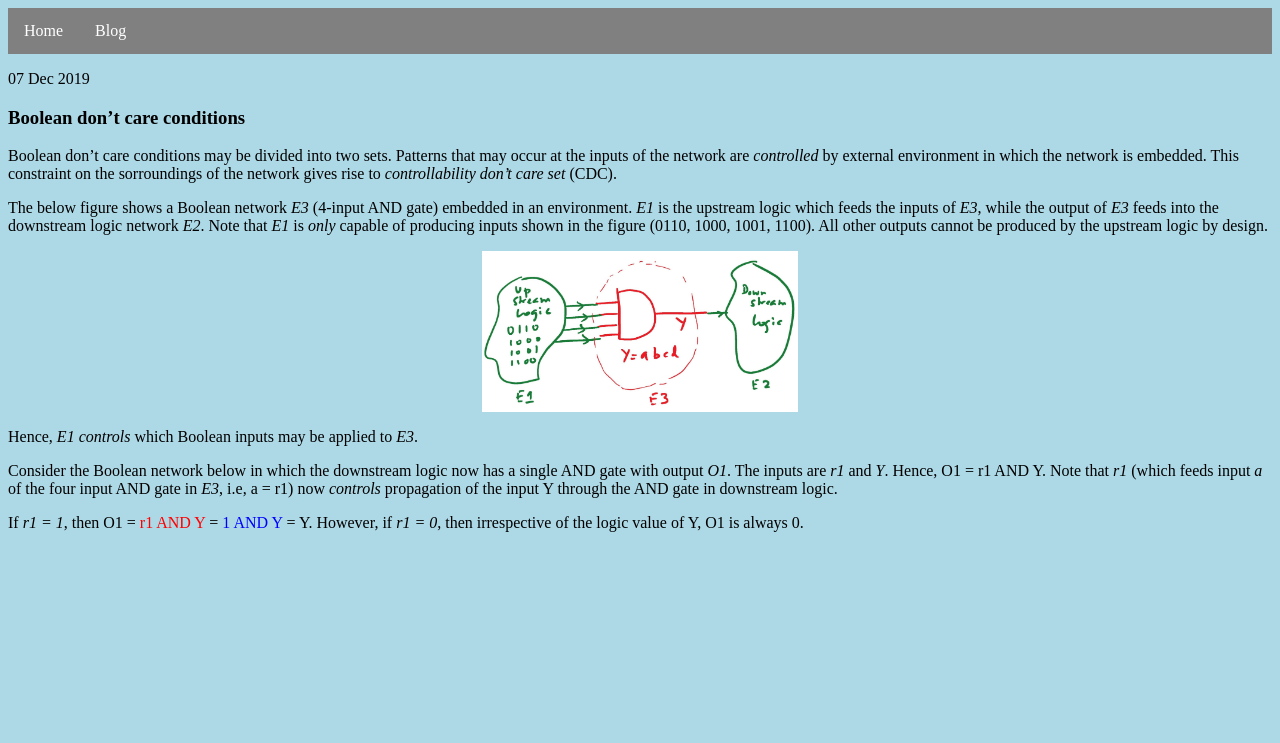
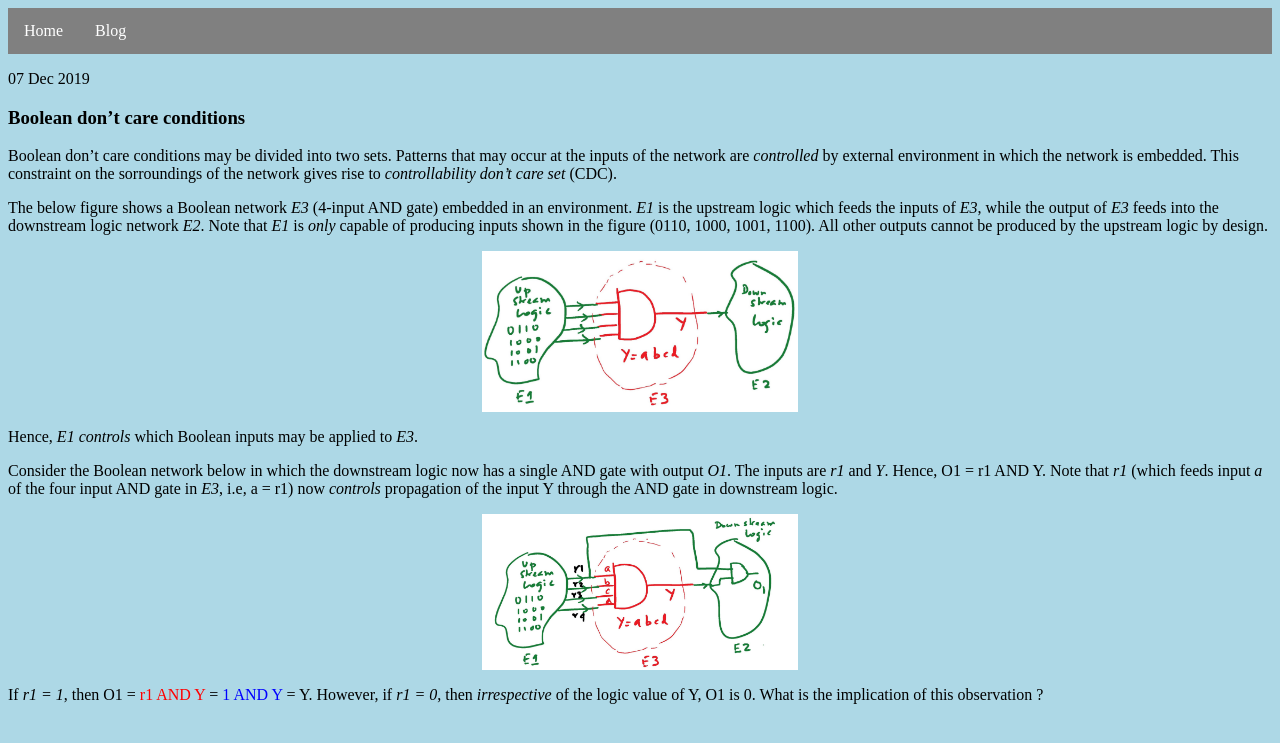
Before and after one commit to swamydp/swamydp.github.io, a Jekyll site: the page built from _posts/2019-12-07-test-post.md, in a window 1280 px wide. Shown: the top 743 px of the page. Built offline with Jekyll 4.4.1, drawn with Linux system fonts in a browser that asks for light colours.

Commit message:
Update 2019-12-07-test-post.md

```diff
--- a/_posts/2019-12-07-test-post.md
+++ b/_posts/2019-12-07-test-post.md
@@ -19,5 +19,6 @@ Hence, *E1* *controls* which Boolean inputs may be applied to *E3*.
 
 Consider the Boolean network below in which the downstream logic now has a single AND gate with output *O1*. The inputs are *r1* and *Y*. Hence, O1 = r1 AND Y. Note that *r1* (which feeds input *a* of the four input AND gate in *E3*, i.e, a = r1) now *controls* propagation of the input Y through the AND gate in downstream logic.
 
+<img src="/images/cdc2.jpg" alt="Observability don't cares" class="centerimage">
 
-If *r1 = 1*, then O1 = <font color="red"> r1 AND Y </font> = <font color="blue"> 1 AND Y </font> = Y. However, if *r1 = 0*, then irrespective of the logic value of Y, O1 is always 0.
+If *r1 = 1*, then O1 = <font color="red"> r1 AND Y </font> = <font color="blue"> 1 AND Y </font> = Y. However, if *r1 = 0*, then *irrespective* of the logic value of Y, O1 is 0. What is the implication of this observation ?
```
